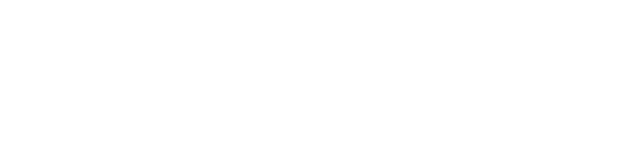
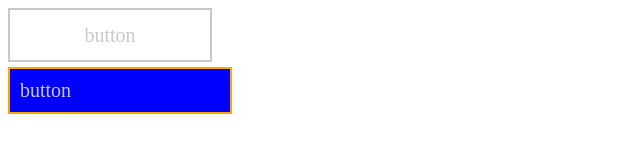
Before and after one commit to kate-Hwang/CSS-pre-processor, a plain HTML site: page SCSS/html/sample04.html in a window 1280 px wide. Shown: the whole page, without its empty margins (0-640 px from the left). Drawn offline with Linux system fonts and the light colour scheme.

Commit message:
about variable commit

```diff
--- a/SCSS/html/sample04.html
+++ b/SCSS/html/sample04.html
@@ -8,6 +8,7 @@
     <link rel="stylesheet" href="/SCSS/style-sass/main-style04.css">
 </head>
 <body>
-
+    <a href="#a" class="btn1">button</a>
+    <a href="#a" class="btn2">button</a>
 </body>
 </html>
--- a/SCSS/style-sass/main-style04.sass
+++ /dev/null
@@ -1,4 +0,0 @@
-/*
-여러줄주석
-*/
-//한줄주석
--- /dev/null
+++ b/SCSS/style-sass/main-style04.scss
@@ -0,0 +1,50 @@
+/*
+여러줄주석
+*/
+//한줄주석
+//변수선언-반복되는 코드들을 일관성 있게 전환시켜줄 수 있는 것.
+// 전역변수, 지역변수, 매개변수
+
+//변수를 줄때는 영문,영문+숫자,영문특수문자숫자,대소문자
+$gray:#c9c9c9;
+$white:#fff;
+$blue: blue;
+$yellow: orange;
+//빈복되는 작업을 빠르게 처리할 수 있다.
+
+.btn1{
+    display: block;
+    width: 200px;
+    height: 50px;
+    text-decoration: none;
+    text-align: center;
+    line-height: 50px;
+    font-size: 20px;
+    color: $gray;
+    border: 2px solid $gray;
+    //마우스를 올렸을때
+    &:hover{
+        border-radius: 9px;
+        background-color: $gray;
+        color: $white;
+    }
+}
+.btn2{
+    width: 200px;
+    display: block;
+    padding: 10px;
+    margin-top: 5px;
+    font-size: 20px;
+    text-decoration: none;
+    border: 2px solid $yellow;
+    background: $blue;
+    color: $gray;
+
+    &:hover{
+        color: $yellow;
+        background: $gray;
+        border-radius: 9px;
+        border: 2px solid $yellow;
+        width: 200px;
+    }
+}
```
Also changed, not shown: SCSS/style-sass/main-style04.css, 1 other file.
